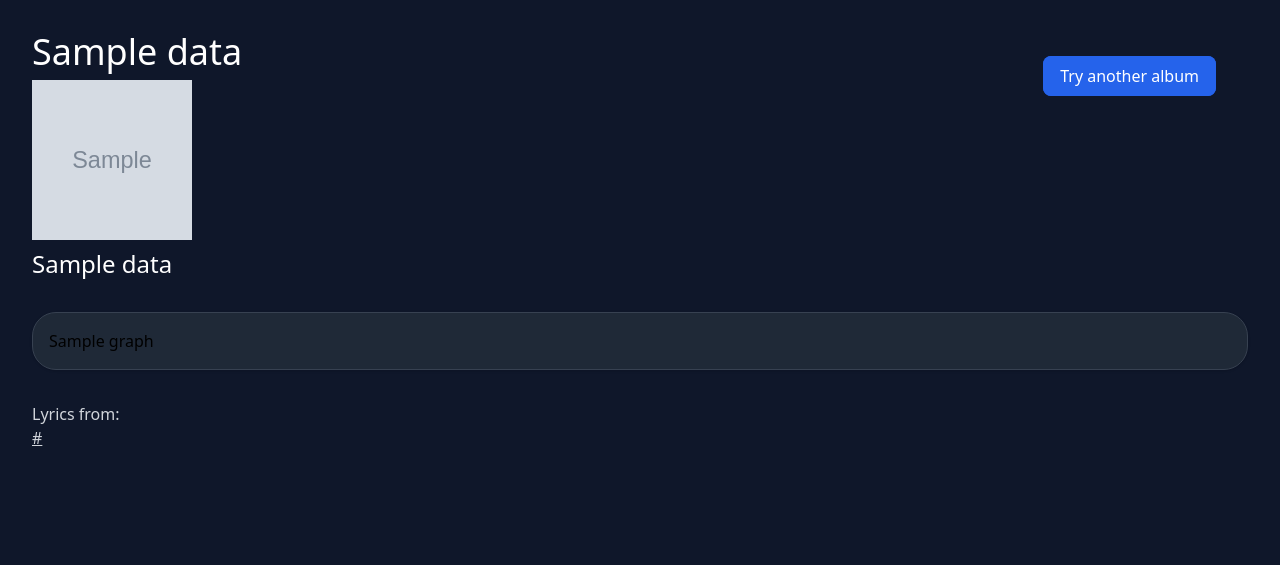
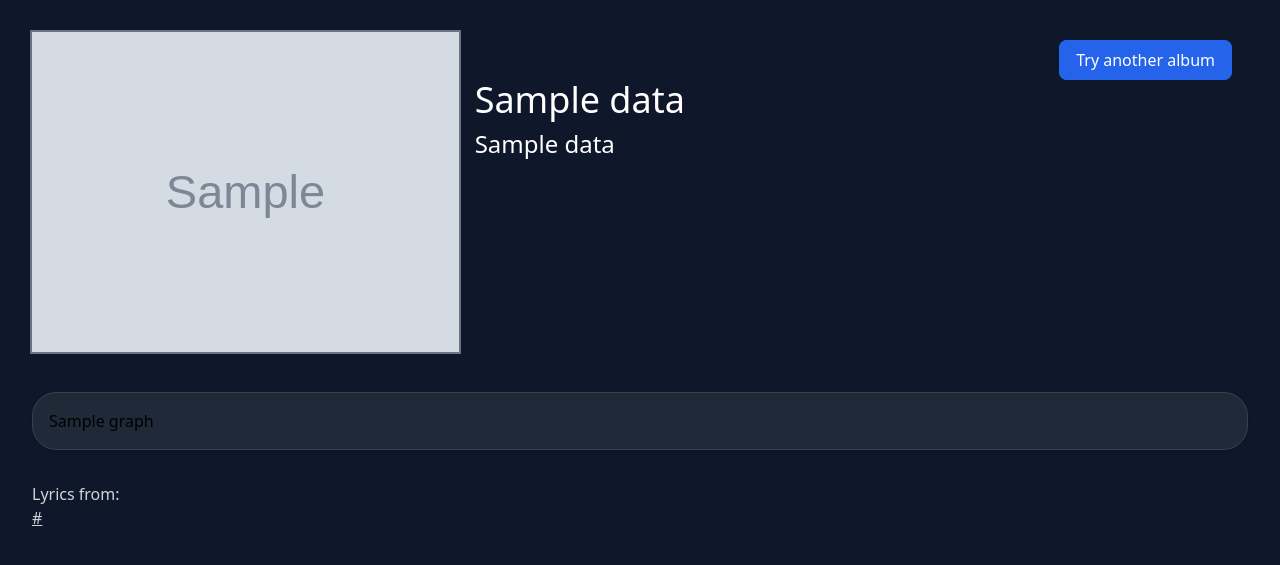
Before and after one commit to GregoryHue/lyric-frequency, a Django app: template main/main/web/templates/post.html in a window 1280 px wide. Shown: the top 565 px of the page. Run offline with Django 5.2, Linux system fonts and the light colour scheme; the template is opened without the code that fills it: most values are stand-ins (such as "Sample title", 1, 10 or a date in 2020); grey boxes marked "Sample" are stand-in pictures; some libraries are stand-ins or nearby versions.

Commit message:
README update + CSS update on post page

```diff
--- a/main/main/web/templates/post.html
+++ b/main/main/web/templates/post.html
@@ -14,14 +14,21 @@
 <body class="bg-slate-900 font-sans leading-normal tracking-normal">
 
 	<div class="h-screen w-full p-8 overflow-scroll">
-		<div class="sticky z-50 top-8 mr-8 float-right">
+		<div class="sticky z-50 top-4 mr-4 float-right">
 			<a href="../get/" class="cursor-pointer bg-blue-600 hover:bg-blue-700 focus:ring-blue-800 text-white py-2 px-4 border border-blue-600 rounded-lg">
 				Try another album
 			</a>
 		</div>
-		<h3 class="text-white text-4xl mb-2">{{data.album_name}}</h3>
-		<img class="w-40 h-40 mb-2" src="{{data.album_image_url}}"/>
-		<h3 class="text-white text-2xl mb-2">{{data.artist_name}}</h3>
+
+		<div class="flex-row flex">
+			<div class="">
+				<img class="min-w-80 h-80 mb-2 outline outline-gray-500 outline-2" src="{{data.album_image_url}}"/>
+			</div>
+			<div class="ml-4 mt-12">
+				<h3 class="text-white text-4xl mb-2">{{data.album_name}}</h3>
+				<h3 class="text-white text-2xl mb-2">{{data.artist_name}}</h3>
+			</div>
+		</div>
 
 
 		<div class="mx-auto rounded-3xl p-2 my-8 shadow border bg-gray-800 border-gray-700">
```
Also changed, not shown: README.md, 1 other file.
